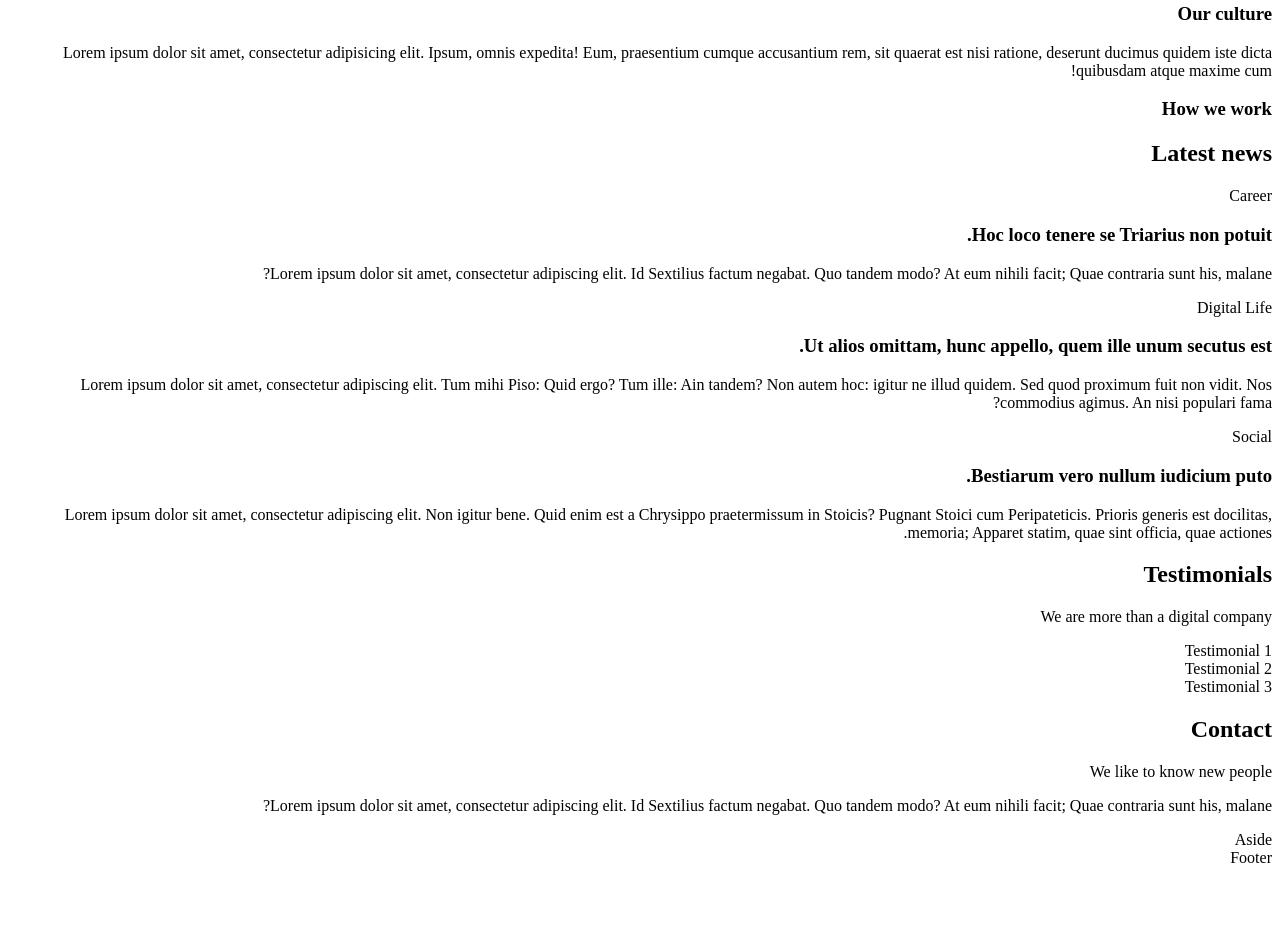
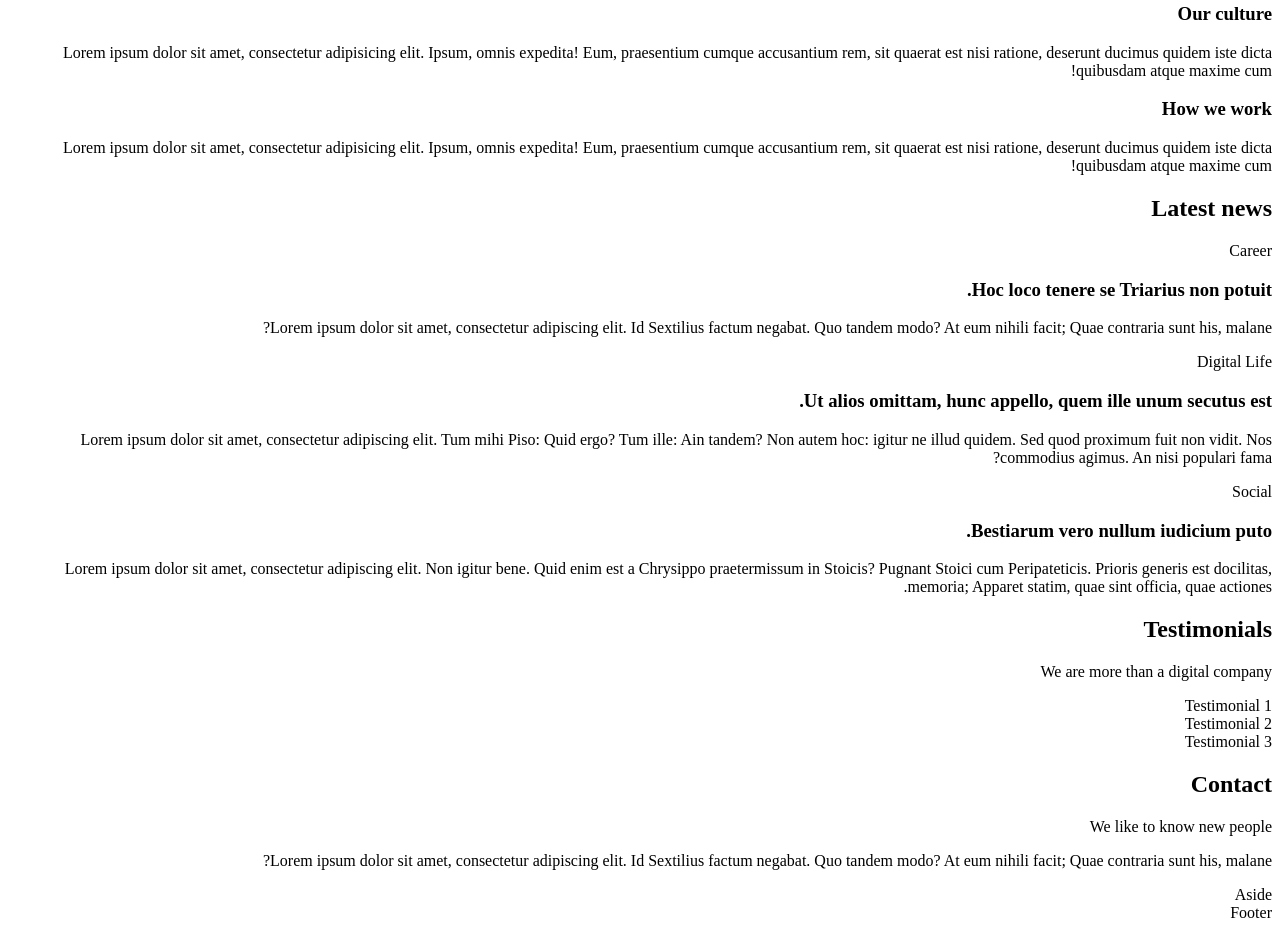
Before and after one commit to AndresBlandonW/holbertonschool-web_front_end, a plain HTML site: page 0x00-html_advanced/12-index.html in a window 1280 px wide. Shown: the part 839-1769 px from the top of the page. Before the commit the page ends 1714 px from the top, so only its background shows below. Drawn offline with Linux system fonts and the light colour scheme.

Commit message:
Update - add paragraph

```diff
--- a/0x00-html_advanced/12-index.html
+++ b/0x00-html_advanced/12-index.html
@@ -50,7 +50,7 @@
             <h3>Our culture</h3>
             <p>Lorem ipsum dolor sit amet, consectetur adipisicing elit. Ipsum, omnis expedita! Eum, praesentium cumque accusantium rem, sit quaerat est nisi ratione, deserunt ducimus quidem iste dicta quibusdam atque maxime cum!</p>
             <h3>How we work</h3>
-            <p></p>
+            <p>Lorem ipsum dolor sit amet, consectetur adipisicing elit. Ipsum, omnis expedita! Eum, praesentium cumque accusantium rem, sit quaerat est nisi ratione, deserunt ducimus quidem iste dicta quibusdam atque maxime cum!</p>
         </section>
         <section>
             <h2>Latest news</h2>
```
